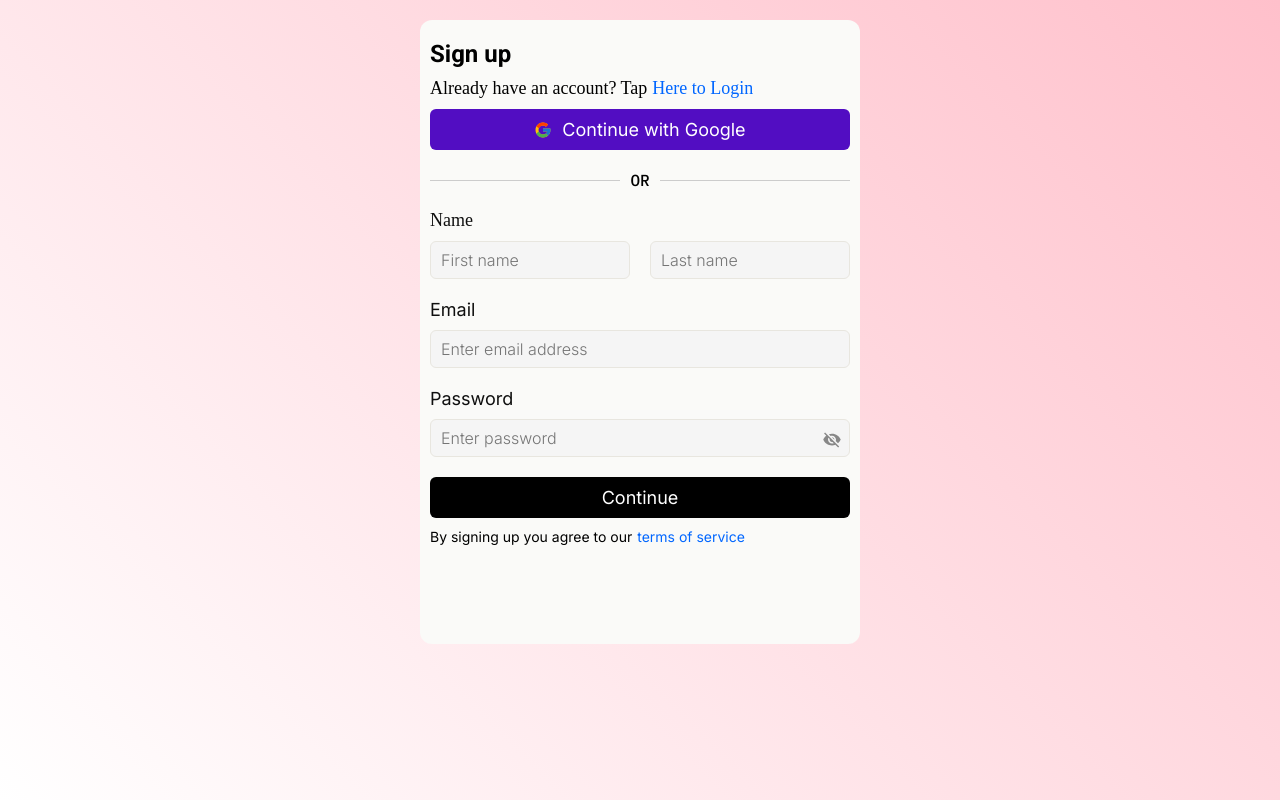
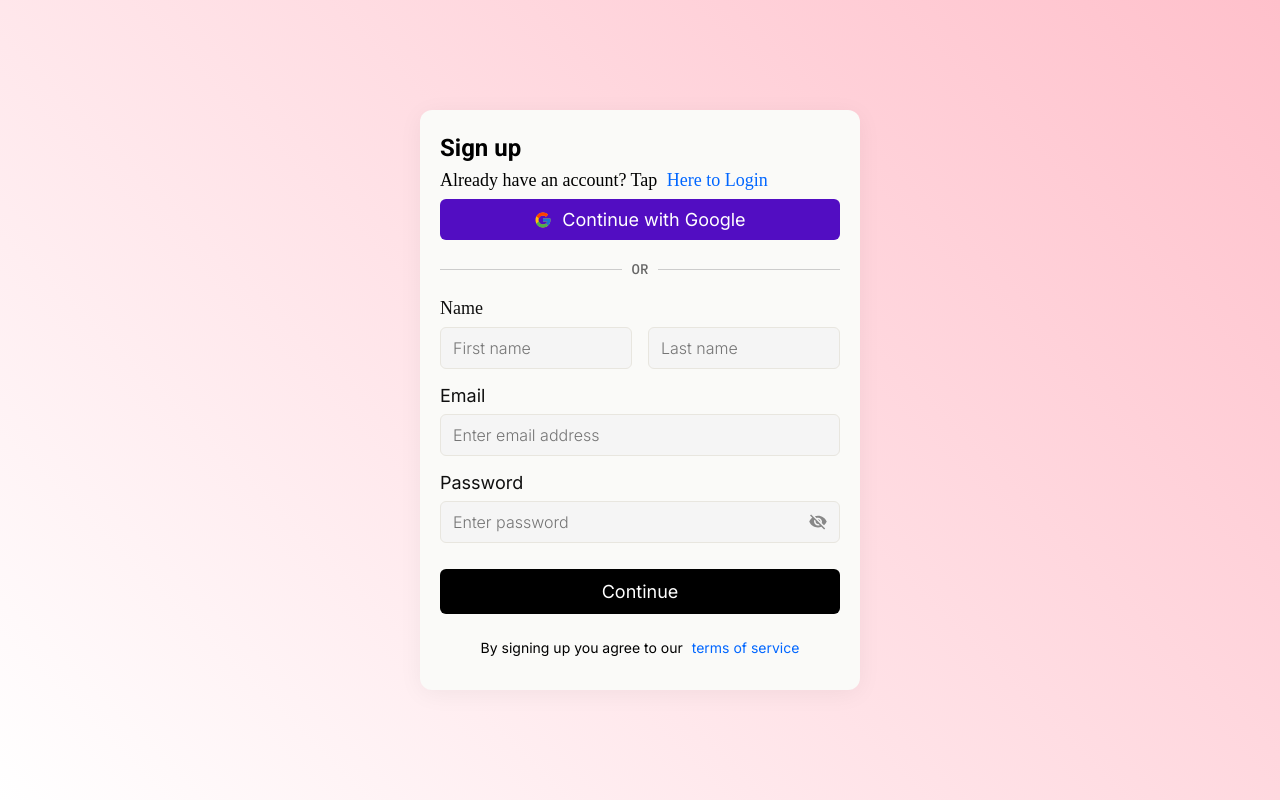
Before and after one commit to eadotenv/event-mgt-app, a React (Vite) app: page /signup in a window 1280 px wide. Built offline with nearby package versions, Linux system fonts and the light colour scheme; a web font is replaced by a local one.

Commit message:
Made some changes in Login, Event and other components

```diff
--- a/src/App.css
+++ b/src/App.css
@@ -7,6 +7,8 @@
   --ink4: #ddd;
   --ink5: #ccc;
   --ink6: #f0f0f0;
+  --ink7: #666;
+  --ink8: #888;
   --surface: #fafaf8;
   --card: #fff;
   --border: #e8e6df;
--- a/src/components/PastEvents.tsx
+++ b/src/components/PastEvents.tsx
@@ -5,7 +5,7 @@ import type { EventData } from "../entities/EventData";
 import { useLocation } from "react-router-dom";
 import { FaLocationDot } from "react-icons/fa6";
 import { MdCalendarMonth } from "react-icons/md";
-import "../css/past-event.css";
+import "../css/event.css";
 
 function PastEvents() {
   const [userData, setUserData] = useState<EventData[]>([]);
--- a/src/components/SignUp.tsx
+++ b/src/components/SignUp.tsx
@@ -1,53 +1,60 @@
-// import { useState, type FormEvent } from "react";
+import { useState } from "react";
+import { Link, useNavigate } from "react-router-dom";
+import { useForm } from "react-hook-form";
+import axios from "axios";
+import z from "zod";
+import { zodResolver } from "@hookform/resolvers/zod";
 import Button from "./Button";
-import z from "zod";
-import { useForm } from "react-hook-form";
-import { zodResolver } from "@hookform/resolvers/zod";
-import { Link, useNavigate } from "react-router-dom";
-import { useState } from "react";
+import "../css/Login.css";
 import { IoMdEye, IoMdEyeOff } from "react-icons/io";
-import axios from "axios";
-// import "../css/Login.css";
 
-function SignUp() {
-  const [hidePassword, setHidePassword] = useState(false);
-
-  const schema = z.object({
-    firstname: z.string().min(3, "characters must be at least 3"),
-    lastname: z.string().min(3, "characters must be at least 3"),
+const signUpSchema = z.object({
+  firstname: z.string().min(3, "First name must be at least 3 characters"),
+  lastname: z.string().min(3, "Last name must be at least 3 characters"),
   email: z.string().min(1, "Email is required").email("Invalid email format"),
   password: z
     .string()
     .min(8, "Password must be at least 8 characters")
-      .regex(/[A-Z]/, "Password must contain uppercase letter")
+    .regex(/[A-Z]/, "Password must contain an uppercase letter")
     .regex(/[0-9]/, "Password must contain a number"),
 });
 
-  type FormData = z.infer<typeof schema>;
+type SignUpFormData = z.infer<typeof signUpSchema>;
 
+function SignUp() {
   const navigate = useNavigate();
+  const [hidePassword, setHidePassword] = useState<boolean>(true); // true means hidden by default
+
   const {
     register,
     handleSubmit,
     reset,
     formState: { errors, isValid },
-  } = useForm<FormData>({ resolver: zodResolver(schema) });
+  } = useForm<SignUpFormData>({
+    resolver: zodResolver(signUpSchema),
+    mode: "onChange",
+  });
 
-  function onSubmit(data: FormData) {
-    console.log(data);
-    axios.post("http://localhost:8000/users/", data);
+  function onSubmit(data: SignUpFormData) {
+    console.log("Submit sign-up data:", data);
+    axios
+      .post("http://localhost:8000/users/", data)
+      .then(() => {
         reset();
         navigate("/last-step");
+      })
+      .catch((err) => {
+        console.error("Sign up failed:", err);
+      });
   }
 
   return (
-    <>
     <div className="container">
       <div className="login-box sign-box">
         <div className="first-div">
           <h3 className="login-head">Sign up</h3>
           <p className="login-text">
-              Already have an account? Tap
+            Already have an account? Tap{" "}
             <Link to="/" className="login-text-link">
               Here to Login
             </Link>
@@ -62,6 +69,7 @@ function SignUp() {
         </div>
 
         <form onSubmit={handleSubmit(onSubmit)} className="login-form">
+          {/* Name Section */}
           <div className="name-container">
             <label className="form-label">Name</label>
             <div className="name-box">
@@ -72,7 +80,6 @@ function SignUp() {
                   placeholder="First name"
                   className="form-control"
                 />
-
                 {errors.firstname && (
                   <p className="error-message">{errors.firstname.message}</p>
                 )}
@@ -92,6 +99,7 @@ function SignUp() {
             </div>
           </div>
 
+          {/* Email Section */}
           <div className="mail-box">
             <label className="form-label" htmlFor="email">
               Email
@@ -108,35 +116,38 @@ function SignUp() {
             )}
           </div>
 
+          {/* Password Section */}
           <div className="password-box">
             <label className="form-label" htmlFor="password">
               Password
             </label>
             <div className="psward">
               <input
-                  type={hidePassword ? "text" : "password"}
+                type={hidePassword ? "password" : "text"}
                 {...register("password")}
                 placeholder="Enter password"
-                  className="form-control "
+                className="form-control"
                 id="password"
               />
               <span
                 onClick={() => setHidePassword(!hidePassword)}
                 className="pass-eye"
+                role="button"
+                aria-label={hidePassword ? "Show password" : "Hide password"}
               >
                 {hidePassword ? (
+                  <IoMdEyeOff size={20} className="eye" />
+                ) : (
                   <IoMdEye size={20} className="eye" />
-                  ) : (
-                    <IoMdEyeOff size={20} className="eye" />
                 )}
               </span>
             </div>
-
             {errors.password && (
-                <p className="error-message">{errors.password?.message}</p>
+              <p className="error-message">{errors.password.message}</p>
             )}
           </div>
 
+          {/* Submit Button */}
           <button
             className="login-btn"
             type="submit"
@@ -145,15 +156,15 @@ function SignUp() {
             Continue
           </button>
         </form>
+
         <p className="sign">
-            By signing up you agree to our
+          By signing up you agree to our{" "}
           <a href="#" className="service">
             terms of service
           </a>
         </p>
       </div>
     </div>
-    </>
   );
 }
 
--- a/src/css/Login.css
+++ b/src/css/Login.css
@@ -1,89 +1,124 @@
 @import "../App.css";
-
-* {
-  padding: 0;
-  margin: 0;
-  box-sizing: border-box;
-}
 
 .container {
   background: linear-gradient(45deg, white, pink);
   height: 100vh;
   display: flex;
   justify-content: center;
+  align-items: center;
+  box-sizing: border-box;
+  position: relative;
+}
+
+/* modal overlay  */
+.container.open::before {
+  content: "";
+  position: fixed;
+  inset: 0;
+  background: rgba(0, 0, 0, 0.4);
+  backdrop-filter: blur(8px);
+  z-index: 10;
+  animation: fadeIn 0.2s ease-out;
+}
+
+/*  box layout  */
+.login-box {
+  display: flex;
+  flex-direction: column;
+  padding: 24px 20px;
+  gap: 20px;
+  border-radius: 12px;
+  background: var(--surface);
+  position: relative;
+  width: clamp(360px, 90vw, 440px);
+  box-shadow: 0 4px 24px rgba(0, 0, 0, 0.05);
   box-sizing: border-box;
 }
 
-.login-box {
-  display: flex;
-  flex-direction: column;
-  padding: 20px 10px;
-  gap: 20px;
-  border-radius: 12px;
-  margin-top: 20px;
-  height: 65vh;
-  background: var(--surface);
-  position: relative;
-  width: clamp(360px, 90vw, 440px);
-  /* overflow: hidden; */
+.login-box:not(.sign-box) {
+  min-height: 420px;
 }
 
 .sign-box {
   width: clamp(360px, 90vw, 440px);
-  height: clamp(75vh, 78vh, 80vh);
+  min-height: 580px;
 }
 
 .first-div {
   display: flex;
   flex-direction: column;
-  gap: 10px;
+  gap: 8px;
 }
 
 .login-head {
   font-size: var(--text-xl);
-  font-family: "Roboto";
+  font-family: "Roboto", sans-serif;
+  margin: 0;
 }
 
 .login-text {
   font-size: var(--text-md);
+  margin: 0;
 }
 
 .login-text-link {
   margin-left: 5px;
   text-decoration: none;
   color: var(--accent);
+  font-weight: 500;
 }
 
+/* the line separator */
 .three-lines {
   display: flex;
   gap: 10px;
   align-items: center;
+  width: 100%;
 }
 
 .left,
 .right {
   flex-grow: 1;
-  width: 100%;
   height: 1px;
-  background: #ccc;
+  background: var(--ink5);
 }
 
 .or {
   font-family: var(--font-mono);
   font-weight: 500;
+  font-size: var(--text-sm);
+  color: var(--ink7);
 }
 
+/* form component */
 .login-form {
   display: flex;
   flex-direction: column;
-  gap: 20px;
+  gap: 16px;
+}
+
+.name-container {
+  display: flex;
+  flex-direction: column;
+  gap: 8px;
+}
+
+.name-box {
+  display: flex;
+  justify-content: space-between;
+  gap: 16px;
+}
+
+.first-name,
+.last-name {
+  flex: 1;
 }
 
 .mail-box,
 .password-box {
   display: flex;
   flex-direction: column;
-  gap: 10px;
+  gap: 8px;
   font-size: var(--text-sm);
   font-weight: 600;
   font-family: var(--font-body);
@@ -96,9 +131,8 @@
 }
 
 .form-control {
-  padding: 8px 10px;
+  padding: 10px 12px;
   border-radius: 6px;
-  border: none;
   font-size: var(--text-base);
   font-family: var(--font-body);
   font-weight: 300;
@@ -106,52 +140,64 @@
   border: 1px solid var(--border);
   background: var(--input-bg);
   width: 100%;
+  box-sizing: border-box;
+  transition: border-color 0.2s ease;
 }
 
 .form-control:focus {
   border: 1px solid var(--accent);
 }
 
-.name-container {
-  display: flex;
-  flex-direction: column;
-  gap: 10px;
-}
-
-.name-box {
-  display: flex;
-  justify-content: space-between;
-  gap: 20px;
-}
-
-.error-message {
-  color: red;
-  font-weight: 300;
-  font-size: var(--text-xs);
-}
-
+/*  password toggle css */
 .psward {
   position: relative;
+  width: 100%;
 }
 
 .pass-eye {
   position: absolute;
-  /* border: 1px solid red; */
-  right: 2%;
-  bottom: 10%;
-}
-.eye {
-  color: #888;
+  right: 12px;
+  top: 50%;
+  transform: translateY(-50%);
+  display: flex;
+  align-items: center;
+  cursor: pointer;
+  z-index: 2;
 }
 
+.eye {
+  color: var(--ink8);
+  transition: color 0.2s ease;
+}
+
+.pass-eye:hover .eye {
+  color: var(--accent);
+}
+
+/*  button  */
 .login-btn {
-  padding-block: 10px;
+  padding-block: 12px;
   border: none;
   border-radius: 6px;
   color: var(--card);
   background: var(--ink);
   font-size: var(--text-md);
   font-family: var(--font-body);
+  font-weight: 500;
+  cursor: pointer;
+  transition: opacity 0.2s ease;
+  margin-top: 10px;
+}
+
+.login-btn:hover {
+  opacity: 0.9;
+}
+
+.error-message {
+  color: red;
+  font-weight: 400;
+  font-size: var(--text-xs);
+  margin: 4px 0 0 0;
 }
 
 .forgot {
@@ -159,33 +205,27 @@
   justify-content: center;
   font-size: var(--text-base);
   font-family: var(--font-body);
-  margin-top: -15px;
+  margin-top: 5px;
 }
 
-/* Verification css */
-.login-container {
-  display: flex;
-  flex-direction: column;
-  background: var(--surface);
-  border-radius: 8px;
-  z-index: 99;
-  padding: 10px;
-  gap: 10px;
-  position: relative;
-  width: clamp(320px, 90vw, 460px);
+.sign {
+  font-size: var(--text-sm);
+  font-family: var(--font-body);
+  text-align: center;
+  margin-top: 5px;
 }
 
-.close-btn {
-  position: absolute;
-  top: 5%;
-  right: 5%;
-  border: none;
-  background: none;
+.service {
+  font-family: var(--font-body);
+  color: var(--accent);
+  text-decoration: none;
+  margin-left: 5px;
+  font-weight: 500;
 }
 
-.open {
-  background: rgba(0, 0, 0, 0.4);
-  backdrop-filter: blur(20px);
+/* the verification modal css */
+.modal-box {
+  width: 100%;
 }
 
 .show-modal {
@@ -195,30 +235,44 @@
   transform: translate(-50%, -50%);
   z-index: 20;
   width: 100%;
+  display: flex;
+  justify-content: center;
+  padding: 10px;
+  box-sizing: border-box;
 }
 
-.sign {
-  font-size: var(--text-sm);
-  font-family: var(--font-body);
-  margin-top: -10px;
+.login-container {
+  display: flex;
+  flex-direction: column;
+  background: var(--surface);
+  border-radius: 8px;
+  padding: 24px 20px;
+  gap: 15px;
+  position: relative;
+  width: clamp(320px, 100%, 400px);
+  box-shadow: 0 10px 30px rgba(0, 0, 0, 0.25);
+  box-sizing: border-box;
 }
 
-.service {
-  font-family: var(--font-body);
-  color: var(--accent);
-  text-decoration: none;
-  margin-left: 5px;
+.close-btn {
+  position: absolute;
+  top: 16px;
+  right: 16px;
+  border: none;
+  background: none;
+  cursor: pointer;
+  color: var(--ink7);
+  display: flex;
+  align-items: center;
+  justify-content: center;
 }
 
-@media (min-width: 768px) {
+/* modal fade in */
+@keyframes fadeIn {
+  from {
+    opacity: 0;
+  }
+  to {
+    opacity: 1;
+  }
 }
-@media (min-width: 1024px) {
-  /* .login-container {
-    width: 30%;
-    padding-block: 10px;
-    border: 2px solid red;
-    background: #fff;
-    border-radius: 12px;
-    height: 100vh;
-  } */
-}
--- a/src/css/event.css
+++ b/src/css/event.css
@@ -6,7 +6,8 @@
   flex-direction: column;
   gap: 10px;
   border-radius: 8px;
-  padding: 10px;
+  align-items: center;
+  padding-block: 16px;
   background: var(--surface);
   width: 250px;
   /* transition:
```
Also changed, not shown: src/components/Event.tsx (+48 -34 lines), src/components/Login.tsx (+33 -34 lines), src/css/details.css (+29 -3 lines). Lines whose indentation alone changed are shown as unchanged.
